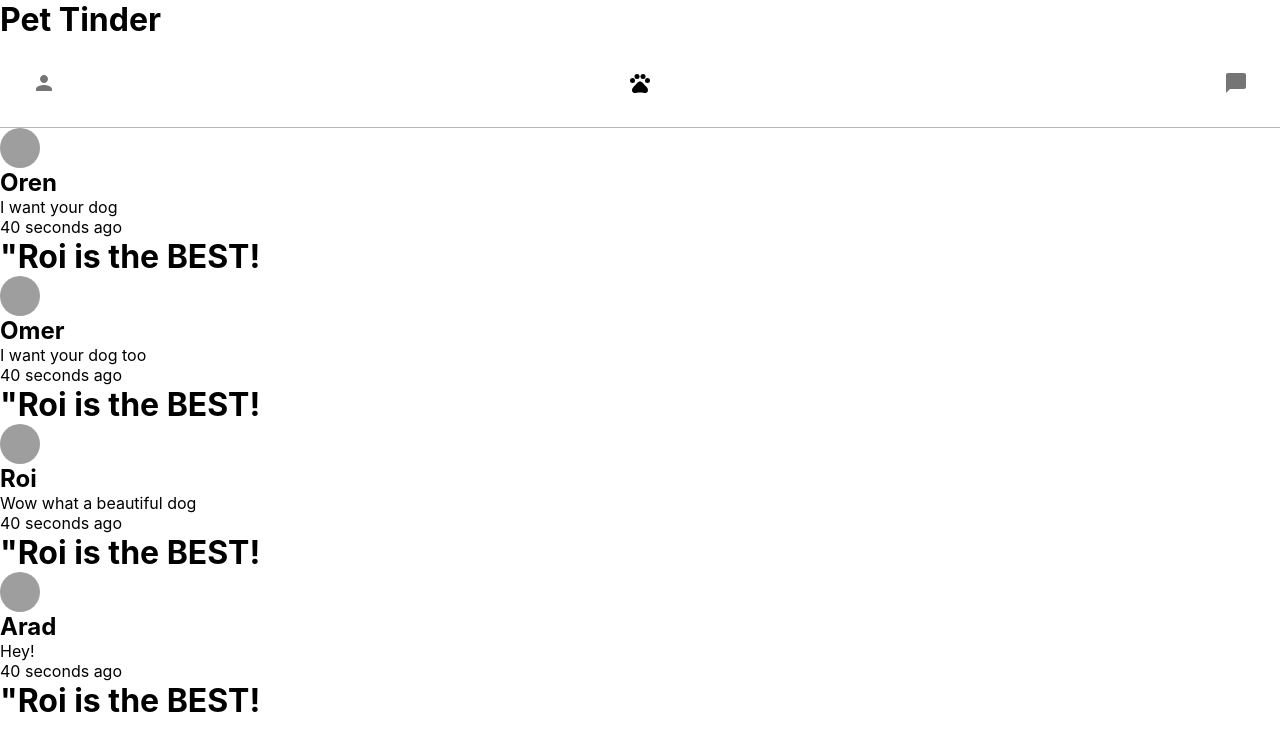
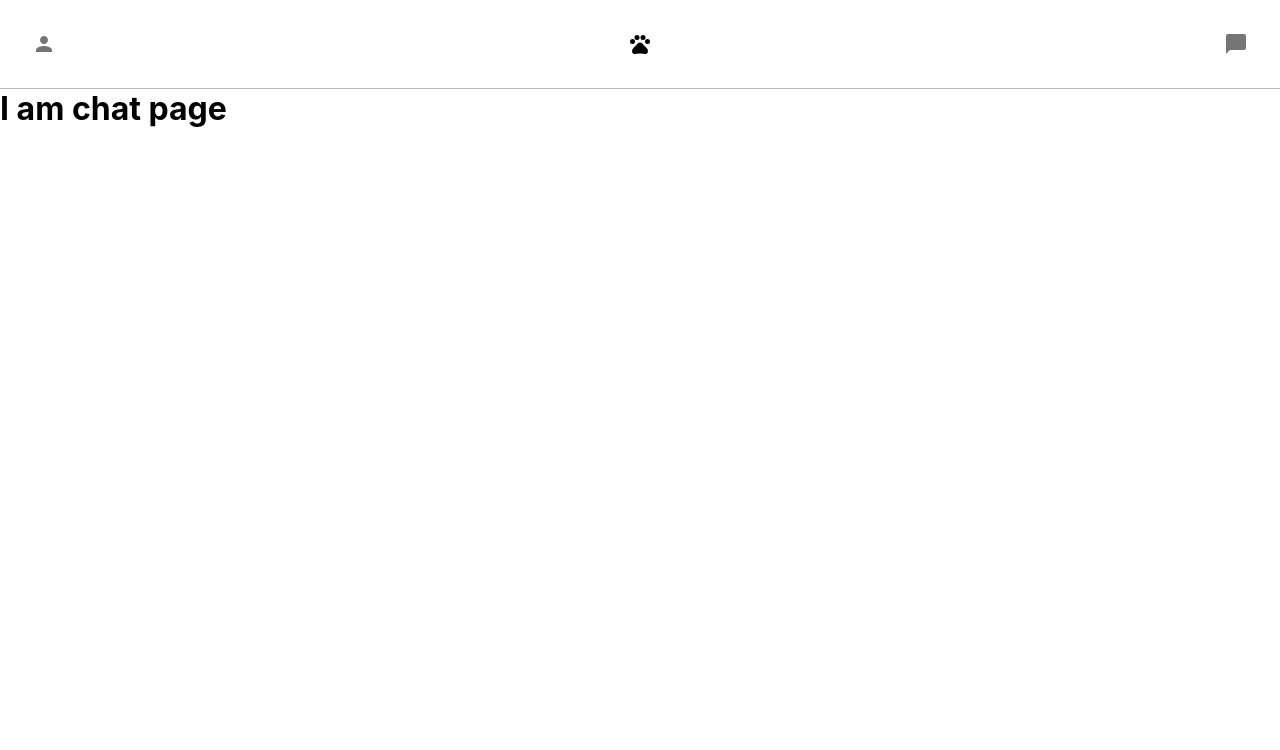
Before and after one commit to OmerMarChaim/EastPet-HackIDC, a React (Create React App) app in the folder react-tinder-app/: page /chat/1 in a window 1280 px wide. Shown: the top 750 px of the page. Built offline with nearby package versions, Linux system fonts and the light colour scheme; grey boxes are pictures that could not be loaded.

Commit message:
finished fixing the git hub

```diff
--- a/react-tinder-app/src/App.js
+++ b/react-tinder-app/src/App.js
@@ -2,38 +2,30 @@ import React from 'react'
 import './App.css';
 import Header from './Header'
 import {BrowserRouter as Router, Switch, Route} from "react-router-dom";
-import Tinder from './TinderCards'
-import Chats from "./Chats";
+import TinderCards from './TinderCards';
 
 function App() {
   return (
     <div className="App">
-      <h1>Pet Tinder</h1>
       {/*start of Header */ }
+      <Header />
+      {/* End of Header */}
+
       <Router>
-        <Header />
-          {/* End of Header */}
         <Switch>
-      <Route path="/chat">
-          <Chats />
-      </Route>
+          <Route path="/chat">
+              <h1>I am chat page</h1>
+          </Route>
+        </Switch>
+        <Route path="/tinderCards">
+          <TinderCards>
+          </TinderCards>
+        </Route>
 
         <Route path="/">
-          <h1>I am homepage</h1>
+          <h1></h1>
         </Route>
-
-        </Switch>
-
-      {}
-      {}
-      {}
-
       </Router>
-
-
-
-
-
     </div>
   );
 }
--- a/react-tinder-app/src/TinderCards.js
+++ b/react-tinder-app/src/TinderCards.js
@@ -29,13 +29,12 @@ const [animal, setAnimals] = useState([
                     style={{ backgroundImage: 'url(${animal.url})' }}
                      className ="card">
                          <h3>{animal.name}</h3>
-
                     </div>
 
                 </TinderCard>
             ))}
-            </div>
         </div>
+    </div>
 
     );
   }
```
